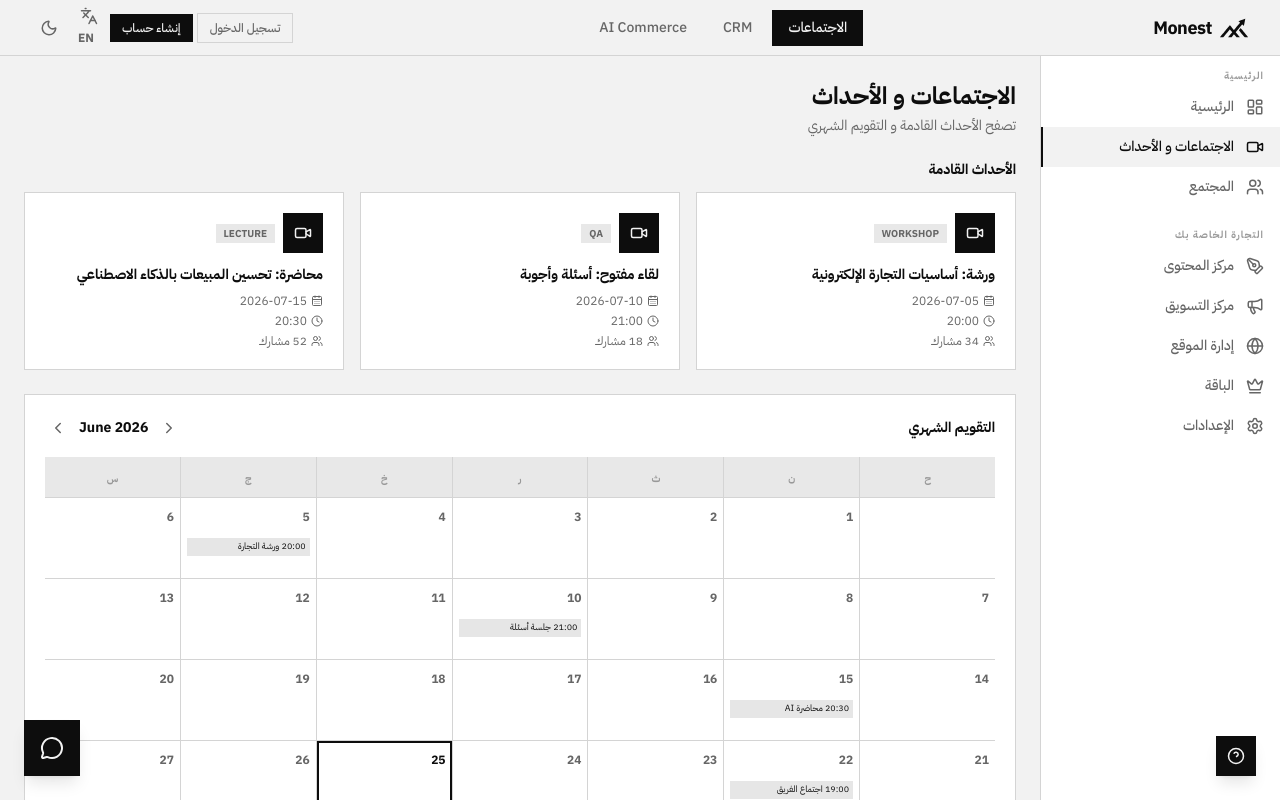
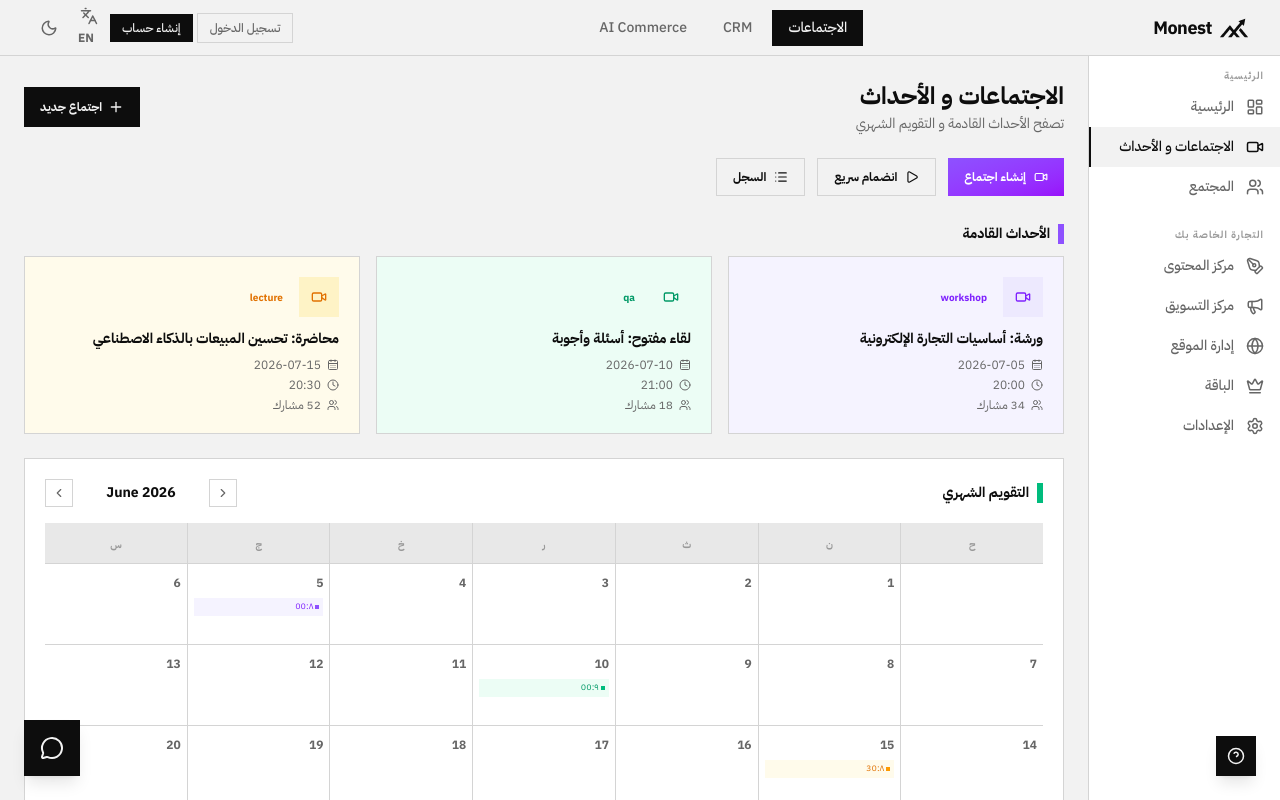
Before and after one commit to oussamacyber77-create/monest, a Next.js app: page /meetings in a window 1280 px wide. Shown: the top 800 px of the page. Built offline with nearby package versions, Linux system fonts and the light colour scheme.

Commit message:
تحديث اجتماعات + موبايل بار + صفحة المزيد + تصغير السايدبار

```diff
--- a/src/app/dashboard/layout.tsx
+++ b/src/app/dashboard/layout.tsx
@@ -2,14 +2,16 @@
 
 import { DashboardSidebar } from "@/components/dashboard/sidebar"
 import { AiChatBubble } from "@/components/dashboard/ai-chat-bubble"
+import { MobileNavBar } from "@/components/layout/mobile-nav-bar"
 
 export default function DashboardLayout({ children }: { children: React.ReactNode }) {
   return (
-    <div className="flex-1 flex">
+    <div className="flex-1 flex pb-14 md:pb-0">
       <DashboardSidebar />
       <main className="flex-1 flex flex-col overflow-y-auto bg-[#F2F2F2] dark:bg-[#0D0D0D]">
         {children}
       </main>
+      <MobileNavBar />
       <AiChatBubble />
     </div>
   )
--- a/src/app/meetings/page.tsx
+++ b/src/app/meetings/page.tsx
@@ -2,12 +2,9 @@
 
 import { useState, useMemo } from "react"
 import { useRouter } from "next/navigation"
-import { ChevronLeft, ChevronRight, CalendarDays, Clock, Users, Video, MapPin, ExternalLink } from "lucide-react"
-import { Button } from "@/components/ui/button"
-import { Input } from "@/components/ui/input"
+import { ChevronLeft, ChevronRight, CalendarDays, Clock, Users, Video, MapPin, Plus, Play, List } from "lucide-react"
 import { useSettingsStore } from "@/stores/settings-store"
 import { useRoomStore } from "@/stores/room-store"
-import { generateRoomCode } from "@/lib/utils"
 import { mockMeetings } from "@/lib/mock-data/meetings"
 import { GuidedTour } from "@/components/tour/guided-tour"
 import { HelpButton } from "@/components/tour/help-button"
@@ -22,9 +19,14 @@ const upcomingEvents = [
   { id: "e3", title: { ar: "محاضرة: تحسين المبيعات بالذكاء الاصطناعي", en: "Lecture: Boost Sales with AI" }, date: "2026-07-15", time: "20:30", host: "AI Expert", attendees: 52, type: "lecture" },
 ]
 
+const eventColors: Record<string, { bg: string; dot: string; label: string }> = {
+  workshop: { bg: "bg-violet-50 dark:bg-violet-900/20", dot: "bg-violet-500", label: "text-violet-600 dark:text-violet-400" },
+  qa: { bg: "bg-emerald-50 dark:bg-emerald-900/20", dot: "bg-emerald-500", label: "text-emerald-600 dark:text-emerald-400" },
+  lecture: { bg: "bg-amber-50 dark:bg-amber-900/20", dot: "bg-amber-500", label: "text-amber-600 dark:text-amber-400" },
+}
+
 export default function MeetingsPage() {
   const { direction } = useSettingsStore()
-  const { setPhone, setRoom, setAdmin } = useRoomStore()
   const router = useRouter()
   const lang = direction === "rtl" ? "ar" : "en"
   const [calMonth, setCalMonth] = useState(new Date().getMonth())
@@ -35,75 +37,130 @@ export default function MeetingsPage() {
   const firstDay = new Date(calYear, calMonth, 1).getDay()
   const today = new Date()
 
-  // Generate mock calendar events
-  const monthEvents: Record<number, { title: string; time: string }[]> = useMemo(() => {
-    const events: Record<number, { title: string; time: string }[]> = {}
+  const monthEvents: Record<number, { title: string; time: string; type: string }[]> = useMemo(() => {
+    const events: Record<number, { title: string; time: string; type: string }[]> = {}
     const evts = [
-      { day: 5, title: lang === "ar" ? "ورشة التجارة" : "E-commerce Workshop", time: "20:00" },
-      { day: 10, title: lang === "ar" ? "جلسة أسئلة" : "Q&A Session", time: "21:00" },
-      { day: 15, title: lang === "ar" ? "محاضرة AI" : "AI Lecture", time: "20:30" },
-      { day: 22, title: lang === "ar" ? "اجتماع الفريق" : "Team Meeting", time: "19:00" },
+      { day: 5, title: lang === "ar" ? "ورشة التجارة" : "E-commerce Workshop", time: "20:00", type: "workshop" },
+      { day: 10, title: lang === "ar" ? "جلسة أسئلة" : "Q&A Session", time: "21:00", type: "qa" },
+      { day: 15, title: lang === "ar" ? "محاضرة AI" : "AI Lecture", time: "20:30", type: "lecture" },
+      { day: 22, title: lang === "ar" ? "اجتماع الفريق" : "Team Meeting", time: "19:00", type: "workshop" },
     ]
     evts.forEach((e) => {
       if (!events[e.day]) events[e.day] = []
-      events[e.day].push({ title: e.title, time: e.time })
+      events[e.day].push({ title: e.title, time: e.time, type: e.type })
     })
     return events
   }, [lang])
 
-  const handleJoinMeeting = (roomCode: string) => {
-    router.push("/meetings/join/" + roomCode)
-  }
+  const handleJoinMeeting = (roomCode: string) => router.push("/meetings/join/" + roomCode)
 
   const recentMeetings = mockMeetings.filter((m) => m.status === "completed").slice(0, 4)
 
   return (
-    <div className="flex-1 p-4 md:p-6 bg-[#F2F2F2] dark:bg-[#0D0D0D] overflow-y-auto">
-      <div className="max-w-6xl mx-auto space-y-6">
+    <div className="flex-1 p-3 md:p-6 bg-[#F2F2F2] dark:bg-[#0D0D0D] overflow-y-auto">
+      <div className="max-w-6xl mx-auto space-y-4 md:space-y-6">
+        {/* Header */}
+        <div className="flex items-center justify-between">
           <div>
-          <h1 className="text-2xl font-bold text-[#0D0D0D] dark:text-[#F2F2F2] mb-1">
+            <h1 className="text-xl md:text-2xl font-bold text-[#0D0D0D] dark:text-[#F2F2F2] mb-0.5">
               {lang === "ar" ? "الاجتماعات و الأحداث" : "Meetings & Events"}
             </h1>
-          <p className="text-sm text-[#666666] dark:text-[#999999]">
+            <p className="text-xs md:text-sm text-[#666666] dark:text-[#B3B3B3]">
               {lang === "ar" ? "تصفح الأحداث القادمة و التقويم الشهري" : "Browse upcoming events and monthly calendar"}
             </p>
+          </div>
+          <button
+            onClick={() => router.push("/meetings/admin/create")}
+            className="flex items-center gap-1.5 h-9 md:h-10 px-3 md:px-4 bg-[#0D0D0D] dark:bg-[#F2F2F2] text-[#F2F2F2] dark:text-[#0D0D0D] text-xs font-bold hover:opacity-90 transition-opacity"
+          >
+            <Plus size={16} />
+            <span className="hidden sm:inline">{lang === "ar" ? "اجتماع جديد" : "New Meeting"}</span>
+          </button>
+        </div>
+
+        {/* Quick Actions */}
+        <div className="flex gap-2 md:gap-3 overflow-x-auto pb-1">
+          <button
+            onClick={() => router.push("/meetings/admin/create")}
+            className="flex items-center gap-2 px-4 py-2.5 bg-gradient-to-br from-violet-500 to-purple-600 text-white text-xs font-bold hover:opacity-90 transition-opacity shrink-0"
+          >
+            <Video size={14} />
+            {lang === "ar" ? "إنشاء اجتماع" : "Create Meeting"}
+          </button>
+          <button
+            onClick={() => handleJoinMeeting("demo-001")}
+            className="flex items-center gap-2 px-4 py-2.5 border border-[#D4D4D4] dark:border-[#333333] text-[#0D0D0D] dark:text-[#F2F2F2] text-xs font-bold hover:bg-[#E8E8E8] dark:hover:bg-[#1A1A1A] transition-colors shrink-0"
+          >
+            <Play size={14} />
+            {lang === "ar" ? "انضمام سريع" : "Quick Join"}
+          </button>
+          <button
+            onClick={() => router.push("/meetings/admin/history")}
+            className="flex items-center gap-2 px-4 py-2.5 border border-[#D4D4D4] dark:border-[#333333] text-[#0D0D0D] dark:text-[#F2F2F2] text-xs font-bold hover:bg-[#E8E8E8] dark:hover:bg-[#1A1A1A] transition-colors shrink-0"
+          >
+            <List size={14} />
+            {lang === "ar" ? "السجل" : "History"}
+          </button>
         </div>
 
         {/* Upcoming Events */}
         <div>
-          <h2 className="text-sm font-bold text-[#0D0D0D] dark:text-[#F2F2F2] mb-3">
+          <div className="flex items-center gap-2 mb-3">
+            <div className="w-1.5 h-5 bg-violet-500" />
+            <h2 className="text-sm font-bold text-[#0D0D0D] dark:text-[#F2F2F2]">
               {lang === "ar" ? "الأحداث القادمة" : "Upcoming Events"}
             </h2>
-          <div className="grid md:grid-cols-3 gap-4">
-            {upcomingEvents.map((ev) => (
-              <button key={ev.id} onClick={() => handleJoinMeeting("EVENT-" + ev.id.toUpperCase())} className="bg-white dark:bg-[#0D0D0D] border border-[#D4D4D4] dark:border-[#333333] p-5 hover:bg-[#E8E8E8] dark:hover:bg-[#1A1A1A] transition-colors text-start">
+          </div>
+          <div className="grid md:grid-cols-3 gap-3 md:gap-4">
+            {upcomingEvents.map((ev) => {
+              const colors = eventColors[ev.type] || eventColors.workshop
+              return (
+                <button
+                  key={ev.id}
+                  onClick={() => handleJoinMeeting("EVENT-" + ev.id.toUpperCase())}
+                  className={"text-start border border-[#D4D4D4] dark:border-[#333333] p-4 md:p-5 hover:shadow-md transition-all " + colors.bg}
+                >
                   <div className="flex items-center gap-2 mb-3">
-                  <div className="w-10 h-10 rounded-lg bg-[#0D0D0D] dark:bg-[#F2F2F2] flex items-center justify-center">
-                    <Video size={18} className="text-[#F2F2F2] dark:text-[#0D0D0D]" />
+                    <div className={"w-9 h-9 md:w-10 md:h-10 flex items-center justify-center " + colors.bg.replace("50", "100").replace("/20", "/10")}>
+                      <Video size={16} className={colors.label} />
                     </div>
-                  <span className="text-[10px] font-bold px-2 py-0.5 bg-[#E8E8E8] dark:bg-[#1A1A1A] text-[#666666] dark:text-[#999999] uppercase">{ev.type}</span>
+                    <span className={"text-[9px] md:text-[10px] font-bold px-2 py-0.5 " + colors.bg.replace("/20", "/30") + " " + colors.label}>{ev.type}</span>
                   </div>
-                <p className="text-sm font-bold text-[#0D0D0D] dark:text-[#F2F2F2] mb-2">{ev.title[lang]}</p>
-                <div className="space-y-1 text-xs text-[#666666] dark:text-[#999999]">
-                  <p className="flex items-center gap-1"><CalendarDays size={12} /> {ev.date}</p>
-                  <p className="flex items-center gap-1"><Clock size={12} /> {ev.time}</p>
-                  <p className="flex items-center gap-1"><Users size={12} /> {ev.attendees} {lang === "ar" ? "مشارك" : "attendees"}</p>
+                  <p className="text-sm font-bold text-[#0D0D0D] dark:text-[#F2F2F2] mb-2 line-clamp-2">{ev.title[lang]}</p>
+                  <div className="space-y-1 text-xs text-[#666666] dark:text-[#B3B3B3]">
+                    <p className="flex items-center gap-1.5"><CalendarDays size={12} className="shrink-0" /> {ev.date}</p>
+                    <p className="flex items-center gap-1.5"><Clock size={12} className="shrink-0" /> {ev.time}</p>
+                    <p className="flex items-center gap-1.5"><Users size={12} className="shrink-0" /> {ev.attendees} {lang === "ar" ? "مشارك" : "attendees"}</p>
                   </div>
                 </button>
-            ))}
+              )
+            })}
           </div>
         </div>
 
         {/* Calendar */}
-        <div className="bg-white dark:bg-[#0D0D0D] border border-[#D4D4D4] dark:border-[#333333] p-5">
+        <div className="bg-white dark:bg-[#0D0D0D] border border-[#D4D4D4] dark:border-[#333333] p-4 md:p-5">
           <div className="flex items-center justify-between mb-4">
+            <div className="flex items-center gap-2">
+              <div className="w-1.5 h-5 bg-emerald-500" />
               <h2 className="text-sm font-bold text-[#0D0D0D] dark:text-[#F2F2F2]">
                 {lang === "ar" ? "التقويم الشهري" : "Monthly Calendar"}
               </h2>
+            </div>
             <div className="flex items-center gap-2">
-              <button onClick={() => { if (calMonth > 0) setCalMonth((m) => m - 1); else { setCalMonth(11); setCalYear((y) => y - 1) } }} className="p-1 text-[#666666] hover:text-[#0D0D0D] dark:hover:text-[#F2F2F2]"><ChevronRight size={18} /></button>
-              <span className="text-sm font-bold text-[#0D0D0D] dark:text-[#F2F2F2]">{monthNames[calMonth]} {calYear}</span>
-              <button onClick={() => { if (calMonth < 11) setCalMonth((m) => m + 1); else { setCalMonth(0); setCalYear((y) => y + 1) } }} className="p-1 text-[#666666] hover:text-[#0D0D0D] dark:hover:text-[#F2F2F2]"><ChevronLeft size={18} /></button>
+              <button
+                onClick={() => { if (calMonth > 0) setCalMonth((m) => m - 1); else { setCalMonth(11); setCalYear((y) => y - 1) } }}
+                className="w-7 h-7 flex items-center justify-center border border-[#D4D4D4] dark:border-[#333333] text-[#666666] hover:text-[#0D0D0D] dark:hover:text-[#F2F2F2] transition-colors"
+              >
+                <ChevronRight size={14} />
+              </button>
+              <span className="text-sm font-bold text-[#0D0D0D] dark:text-[#F2F2F2] min-w-[120px] text-center">{monthNames[calMonth]} {calYear}</span>
+              <button
+                onClick={() => { if (calMonth < 11) setCalMonth((m) => m + 1); else { setCalMonth(0); setCalYear((y) => y + 1) } }}
+                className="w-7 h-7 flex items-center justify-center border border-[#D4D4D4] dark:border-[#333333] text-[#666666] hover:text-[#0D0D0D] dark:hover:text-[#F2F2F2] transition-colors"
+              >
+                <ChevronLeft size={14} />
+              </button>
             </div>
           </div>
           <div className="grid grid-cols-7 gap-px bg-[#D4D4D4] dark:bg-[#333333]">
@@ -112,20 +169,32 @@ export default function MeetingsPage() {
                 <span className="text-[10px] font-bold text-[#999999]">{lang === "ar" ? { Sun: "ح", Mon: "ن", Tue: "ث", Wed: "ر", Thu: "خ", Fri: "ج", Sat: "س" }[d] || d : d}</span>
               </div>
             ))}
-            {Array.from({ length: firstDay }).map((_, i) => <div key={"e" + i} className="bg-white dark:bg-[#0D0D0D] min-h-[80px]" />)}
+            {Array.from({ length: firstDay }).map((_, i) => (
+              <div key={"e" + i} className="bg-white dark:bg-[#0D0D0D] min-h-[60px] md:min-h-[80px]" />
+            ))}
             {Array.from({ length: daysInMonth }).map((_, i) => {
               const day = i + 1
               const isToday = calYear === today.getFullYear() && calMonth === today.getMonth() && day === today.getDate()
               const dayEvents = monthEvents[day] || []
               return (
-                <div key={day} className={"bg-white dark:bg-[#0D0D0D] p-1.5 min-h-[80px] " + (isToday ? "ring-2 ring-inset ring-[#0D0D0D] dark:ring-[#F2F2F2]" : "")}>
-                  <span className={"text-xs font-bold " + (isToday ? "text-[#0D0D0D] dark:text-[#F2F2F2]" : "text-[#666666] dark:text-[#999999]")}>{day}</span>
-                  <div className="mt-1 space-y-0.5">
-                    {dayEvents.map((ev, ei) => (
-                      <button key={ei} onClick={() => handleJoinMeeting("EVENT-D" + day)} className="w-full text-[9px] text-start px-1 py-0.5 bg-[#0D0D0D]/10 dark:bg-[#F2F2F2]/10 text-[#0D0D0D] dark:text-[#F2F2F2] truncate hover:bg-[#0D0D0D]/20 dark:hover:bg-[#F2F2F2]/20 transition-colors">
-                        {ev.time} {ev.title}
+                <div key={day} className={"bg-white dark:bg-[#0D0D0D] p-1 md:p-1.5 min-h-[60px] md:min-h-[80px] " + (isToday ? "ring-2 ring-inset ring-[#0D0D0D] dark:ring-[#F2F2F2]" : "")}>
+                  <span className={"text-[11px] md:text-xs font-bold " + (isToday ? "text-[#0D0D0D] dark:text-[#F2F2F2]" : "text-[#666666] dark:text-[#999999]")}>{day}</span>
+                  <div className="mt-0.5 md:mt-1 space-y-0.5">
+                    {dayEvents.map((ev, ei) => {
+                      const col = eventColors[ev.type] || eventColors.workshop
+                      const hour = Number(ev.time.split(":")[0])
+                      const displayHour = hour === 20 ? "٨" : hour === 21 ? "٩" : "٧"
+                      return (
+                        <button
+                          key={ei}
+                          onClick={() => handleJoinMeeting("EVENT-D" + day)}
+                          className={"w-full text-[8px] md:text-[9px] text-start px-1 py-0.5 truncate " + col.dot.replace("bg-", "text-").replace("-500", "-600 dark:text-opacity-80") + " " + col.bg.replace("/20", "/10") + " hover:opacity-80 transition-opacity flex items-center gap-0.5"}
+                        >
+                          <span className={"inline-block w-1 h-1 rounded-full shrink-0 " + col.dot} />
+                          <span>{displayHour + ev.time.slice(2)}</span>
                         </button>
-                    ))}
+                      )
+                    })}
                   </div>
                 </div>
               )
@@ -136,9 +205,12 @@ export default function MeetingsPage() {
         {/* Recent Meetings */}
         <div>
           <div className="flex items-center justify-between mb-3">
+            <div className="flex items-center gap-2">
+              <div className="w-1.5 h-5 bg-amber-500" />
               <h2 className="text-sm font-bold text-[#0D0D0D] dark:text-[#F2F2F2]">
                 {lang === "ar" ? "آخر الاجتماعات" : "Recent Meetings"}
               </h2>
+            </div>
             <a href="/meetings/admin/history" className="text-xs text-[#666666] hover:text-[#0D0D0D] dark:text-[#999999] dark:hover:text-[#F2F2F2] transition-colors">
               {lang === "ar" ? "عرض الكل" : "View all"}
             </a>
@@ -150,18 +222,21 @@ export default function MeetingsPage() {
               </div>
             ) : (
               recentMeetings.map((mtg) => (
-                <div key={mtg.id} className="bg-white dark:bg-[#0D0D0D] p-4 flex items-center gap-4 hover:bg-[#E8E8E8] dark:hover:bg-[#1A1A1A] transition-colors">
-                  <div className="w-10 h-10 bg-[#E8E8E8] dark:bg-[#1A1A1A] border border-[#D4D4D4] dark:border-[#333333] flex items-center justify-center shrink-0">
-                    <Video size={18} className="text-[#666666] dark:text-[#999999]" />
+                <div key={mtg.id} className="bg-white dark:bg-[#0D0D0D] p-3 md:p-4 flex items-center gap-3 hover:bg-[#E8E8E8] dark:hover:bg-[#1A1A1A] transition-colors">
+                  <div className="w-9 h-9 md:w-10 md:h-10 bg-violet-100 dark:bg-violet-900/20 flex items-center justify-center shrink-0">
+                    <Video size={16} className="text-violet-600 dark:text-violet-400" />
                   </div>
                   <div className="flex-1 min-w-0">
                     <p className="text-sm font-medium text-[#0D0D0D] dark:text-[#F2F2F2] truncate">{mtg.title[lang]}</p>
-                    <div className="flex items-center gap-3 text-xs text-[#666666] dark:text-[#999999] mt-0.5">
+                    <div className="flex items-center gap-3 text-xs text-[#666666] dark:text-[#B3B3B3] mt-0.5 flex-wrap">
                       <span className="flex items-center gap-1"><CalendarDays size={11} />{mtg.date}</span>
                       <span className="flex items-center gap-1"><Clock size={11} />{mtg.duration} min</span>
                     </div>
                   </div>
-                  <button onClick={() => handleJoinMeeting(mtg.id)} className="text-xs font-medium text-[#0D0D0D] dark:text-[#F2F2F2] border border-[#D4D4D4] dark:border-[#333333] px-3 py-1.5 hover:bg-[#E8E8E8] dark:hover:bg-[#1A1A1A] transition-colors">
+                  <button
+                    onClick={() => handleJoinMeeting(mtg.id)}
+                    className="text-xs font-bold text-white px-3 py-1.5 bg-[#0D0D0D] dark:bg-[#F2F2F2] dark:text-[#0D0D0D] hover:opacity-90 transition-opacity shrink-0"
+                  >
                     {lang === "ar" ? "انضمام" : "Join"}
                   </button>
                 </div>
@@ -172,7 +247,11 @@ export default function MeetingsPage() {
       </div>
       <HelpButton onClick={() => setShowTour(true)} />
       {showTour && (
-        <GuidedTour steps={meetingsTourSteps} onComplete={() => { sessionStorage.setItem("tour-meetings", "1"); setShowTour(false) }} onSkip={() => { sessionStorage.setItem("tour-meetings", "1"); setShowTour(false) }} />
+        <GuidedTour
+          steps={meetingsTourSteps}
+          onComplete={() => { sessionStorage.setItem("tour-meetings", "1"); setShowTour(false) }}
+          onSkip={() => { sessionStorage.setItem("tour-meetings", "1"); setShowTour(false) }}
+        />
       )}
     </div>
   )
--- /dev/null
+++ b/src/app/more/page.tsx
@@ -0,0 +1,47 @@
+"use client"
+
+import { useRouter } from "next/navigation"
+import { PenTool, Megaphone, Globe, Crown, Settings, MessageCircle, ArrowLeft } from "lucide-react"
+import { useSettingsStore } from "@/stores/settings-store"
+
+const items = [
+  { href: "/dashboard/content", icon: PenTool, label: { ar: "مركز المحتوى", en: "Content Center" } },
+  { href: "/dashboard/marketing", icon: Megaphone, label: { ar: "مركز التسويق", en: "Marketing Center" } },
+  { href: "/dashboard/site", icon: Globe, label: { ar: "إدارة الموقع", en: "Site Management" } },
+  { href: "/dashboard/plan", icon: Crown, label: { ar: "الباقة", en: "Plan" } },
+  { href: "/dashboard/settings", icon: Settings, label: { ar: "الإعدادات", en: "Settings" } },
+  { href: "/dashboard/chat", icon: MessageCircle, label: { ar: "المساعد الذكي", en: "AI Assistant" } },
+]
+
+export default function MorePage() {
+  const router = useRouter()
+  const { direction } = useSettingsStore()
+  const lang = direction === "rtl" ? "ar" : "en"
+
+  return (
+    <div className="min-h-full bg-[#F2F2F2] dark:bg-[#0D0D0D] md:hidden">
+      <div className="flex items-center gap-3 p-4 border-b border-[#D4D4D4] dark:border-[#333333]">
+        <button onClick={() => router.back()} className="p-1 text-[#666666] hover:text-[#0D0D0D] dark:hover:text-[#F2F2F2]">
+          <ArrowLeft size={20} />
+        </button>
+        <h1 className="text-lg font-bold text-[#0D0D0D] dark:text-[#F2F2F2]">
+          {lang === "ar" ? "المزيد" : "More"}
+        </h1>
+      </div>
+      <div className="p-4 space-y-1">
+        {items.map((item) => (
+          <button
+            key={item.href}
+            onClick={() => router.push(item.href)}
+            className="w-full flex items-center gap-3 px-4 py-3.5 text-sm font-medium text-[#0D0D0D] dark:text-[#F2F2F2] hover:bg-[#E8E8E8] dark:hover:bg-[#1A1A1A] transition-colors text-start"
+          >
+            <div className="w-9 h-9 bg-[#E8E8E8] dark:bg-[#1A1A1A] flex items-center justify-center">
+              <item.icon size={18} className="text-[#666666] dark:text-[#999999]" />
+            </div>
+            {item.label[lang]}
+          </button>
+        ))}
+      </div>
+    </div>
+  )
+}
--- a/src/components/dashboard/sidebar.tsx
+++ b/src/components/dashboard/sidebar.tsx
@@ -31,7 +31,7 @@ export function DashboardSidebar() {
   }
 
   return (
-    <aside className="w-60 border-e border-[#D4D4D4] dark:border-[#333333] bg-white dark:bg-[#0D0D0D] flex flex-col shrink-0 overflow-y-auto hidden md:flex">
+    <aside className="w-48 border-e border-[#D4D4D4] dark:border-[#333333] bg-white dark:bg-[#0D0D0D] flex flex-col shrink-0 overflow-y-auto hidden md:flex">
       <div className="flex-1 py-3 space-y-5">
         <div>
           <p className="px-4 text-[10px] font-bold text-[#999999] dark:text-[#666666] uppercase tracking-widest mb-1">
--- /dev/null
+++ b/src/components/layout/mobile-nav-bar.tsx
@@ -0,0 +1,59 @@
+"use client"
+
+import { usePathname, useRouter } from "next/navigation"
+import { LayoutDashboard, Video, Users, MoreHorizontal, PenTool, Megaphone, Globe, Crown, Settings, MessageCircle } from "lucide-react"
+import { useSettingsStore } from "@/stores/settings-store"
+import { cn } from "@/lib/utils"
+
+const primaryItems = [
+  { href: "/dashboard", icon: LayoutDashboard, label: { ar: "الرئيسية", en: "Home" } },
+  { href: "/meetings", icon: Video, label: { ar: "الاجتماعات", en: "Meetings" } },
+  { href: "/community", icon: Users, label: { ar: "المجتمع", en: "Community" } },
+]
+
+export function MobileNavBar() {
+  const pathname = usePathname()
+  const router = useRouter()
+  const { direction } = useSettingsStore()
+  const lang = direction === "rtl" ? "ar" : "en"
+
+  const isActive = (href: string) => {
+    if (href === "/dashboard") return pathname === "/dashboard"
+    return pathname.startsWith(href)
+  }
+
+  return (
+    <nav className="md:hidden fixed bottom-0 inset-x-0 z-50 border-t border-[#D4D4D4] dark:border-[#333333] bg-white dark:bg-[#0D0D0D] safe-area-bottom">
+      <div className="flex items-center justify-around h-14">
+        {primaryItems.map((item) => {
+          const active = isActive(item.href)
+          return (
+            <button
+              key={item.href}
+              onClick={() => router.push(item.href)}
+              className={cn(
+                "flex flex-col items-center justify-center gap-0.5 flex-1 h-full transition-colors",
+                active
+                  ? "text-[#0D0D0D] dark:text-[#F2F2F2]"
+                  : "text-[#999999] dark:text-[#666666]"
+              )}
+            >
+              <item.icon size={20} className={active ? "" : ""} />
+              <span className="text-[9px] font-medium">{item.label[lang]}</span>
+            </button>
+          )
+        })}
+        <button
+          onClick={() => router.push("/more")}
+          className={cn(
+            "flex flex-col items-center justify-center gap-0.5 flex-1 h-full transition-colors",
+            pathname === "/more" ? "text-[#0D0D0D] dark:text-[#F2F2F2]" : "text-[#999999] dark:text-[#666666]"
+          )}
+        >
+          <MoreHorizontal size={20} />
+          <span className="text-[9px] font-medium">{lang === "ar" ? "المزيد" : "More"}</span>
+        </button>
+      </div>
+    </nav>
+  )
+}
```
Lines whose indentation alone changed are shown as unchanged.
